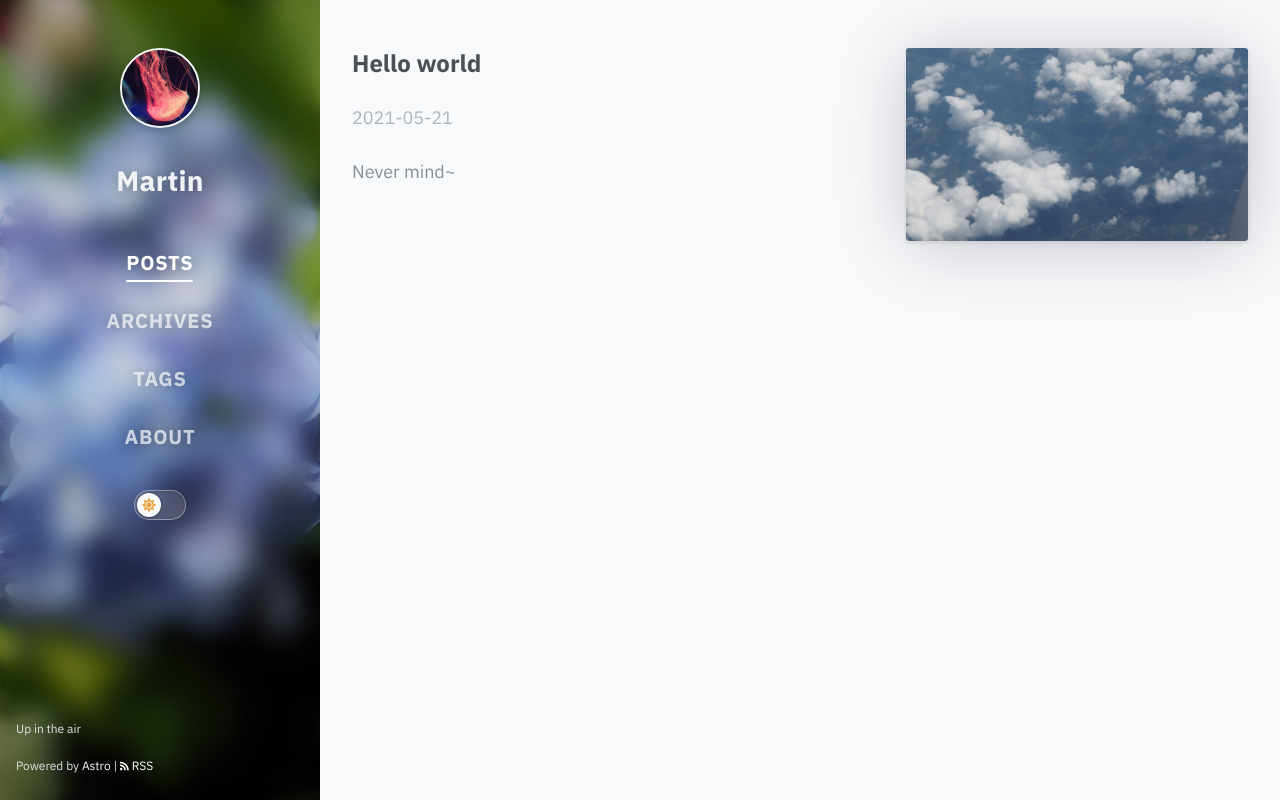
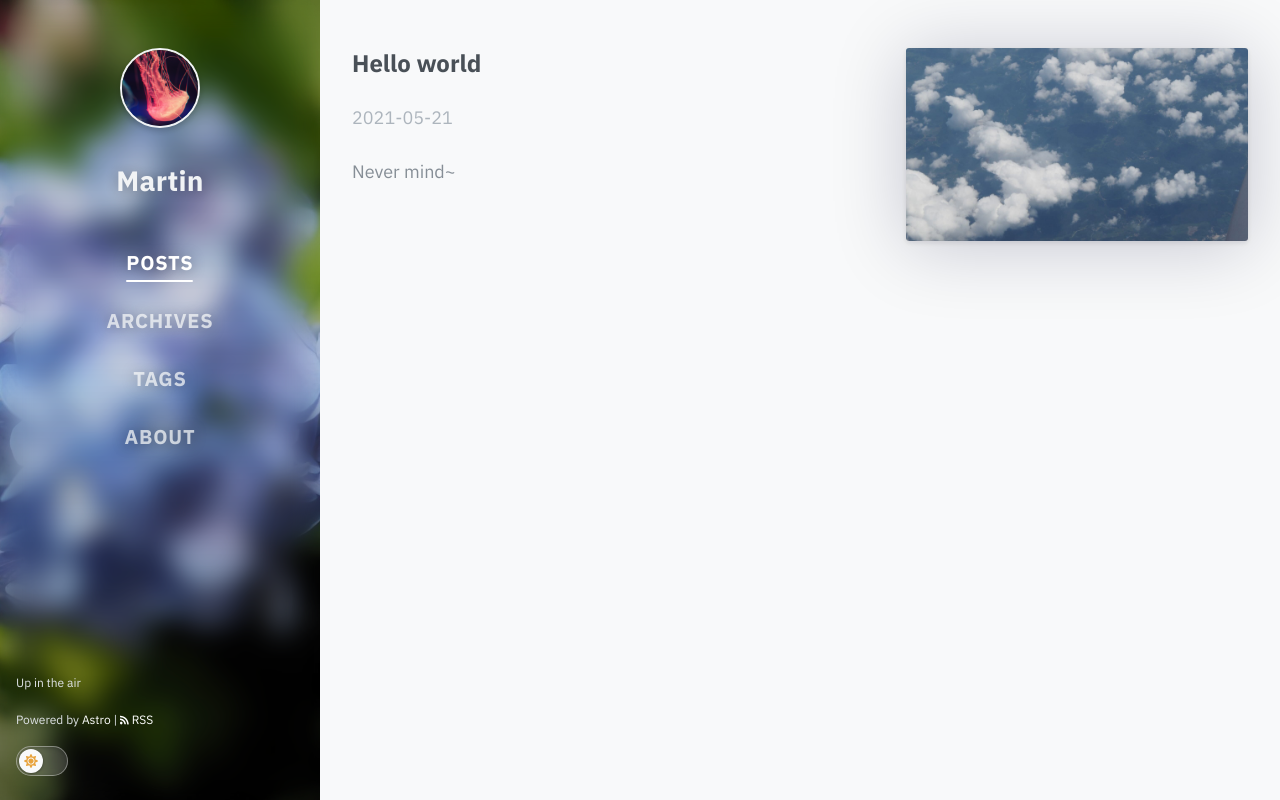
Before and after one commit to metachow/metachow.github.io, an Astro site: page / in a window 1280 px wide. Built offline with nearby package versions, Linux system fonts and the light colour scheme; Astro itself is replaced by a stand-in of ours.

Commit message:
Pin the dark-mode switch to the bottom of the sidebar
It sat awkwardly in the nav list, wider than the icons above it and
with an empty label column when expanded. It now lives under the footer
text, centered in the collapsed rail, with the footer text starting at
the switch's left edge.

Co-Authored-By: Claude Opus 5 <noreply@anthropic.com>

```diff
--- a/src/components/Sidebar.astro
+++ b/src/components/Sidebar.astro
@@ -42,7 +42,18 @@ function isActive(href: string): boolean {
           );
         })
       }
-      <button class="site-nav theme-toggle" type="button" role="switch" aria-checked="false" aria-label="Dark mode" style={`--i: ${NAV.length}`}>
+    </nav>
+  </div>
+  <div class="sidebar-foot">
+    <div class="bottom-container">
+      <div class="site-description">{SITE_DESCRIPTION}</div>
+      <div class="site-footer">
+        Powered by <a href="https://astro.build" target="_blank" rel="noopener">Astro</a> |
+        <a class="rss" href="/rss.xml" target="_blank"><FaIcon icon={faRss} size={10} /> RSS</a>
+      </div>
+    </div>
+    <div class="theme-toggle-row">
+      <button class="theme-toggle" type="button" role="switch" aria-checked="false" aria-label="Dark mode">
         <span class="theme-switch-slot">
           <span class="theme-switch" aria-hidden="true">
             <span class="theme-switch-knob">
@@ -52,13 +63,6 @@ function isActive(href: string): boolean {
           </span>
         </span>
       </button>
-    </nav>
-  </div>
-  <div class="bottom-container">
-    <div class="site-description">{SITE_DESCRIPTION}</div>
-    <div class="site-footer">
-      Powered by <a href="https://astro.build" target="_blank" rel="noopener">Astro</a> |
-      <a class="rss" href="/rss.xml" target="_blank"><FaIcon icon={faRss} size={10} /> RSS</a>
     </div>
   </div>
 </aside>
--- a/src/styles/global.css
+++ b/src/styles/global.css
@@ -270,15 +270,23 @@ img {
   transform-origin: left;
 }
 
-/* Dark-mode switch: a latching slide switch set in the nav list. The knob
-   carries the current mode's icon and snaps past its rest point slightly
-   before settling, like a detent. On = dark. */
-.site-nav.theme-toggle {
+/* Dark-mode switch: a latching slide switch pinned to the bottom of the
+   sidebar, under the footer text. The knob carries the current mode's icon
+   and snaps past its rest point slightly before settling, like a detent.
+   On = dark. */
+.sidebar-foot {
+  flex: none;
+}
+
+.theme-toggle-row {
+  padding: 0 16px 24px;
+}
+
+.theme-toggle {
   display: flex;
   align-items: center;
-  width: max-content;
-  margin-top: 28px;
-  font-family: inherit;
+  padding: 0;
+  font: inherit;
   background: none;
   border: 0;
   cursor: pointer;
@@ -383,7 +391,7 @@ img {
 }
 
 .bottom-container {
-  padding: 24px 16px;
+  padding: 24px 16px 16px;
   font-size: 12px;
   color: #dee2e6;
 }
@@ -749,10 +757,20 @@ img {
   }
 
   .top-container,
-  .bottom-container {
+  .sidebar-foot {
     width: var(--sidebar-width);
     flex: none;
     text-align: left;
+  }
+
+  /* Footer text starts at the switch's left edge, which is centered in the rail */
+  .bottom-container {
+    padding-right: 10px;
+    padding-left: calc((var(--rail) - 52px) / 2);
+  }
+
+  .theme-toggle-row {
+    padding: 0 0 24px;
   }
 
   .top-container {
```
